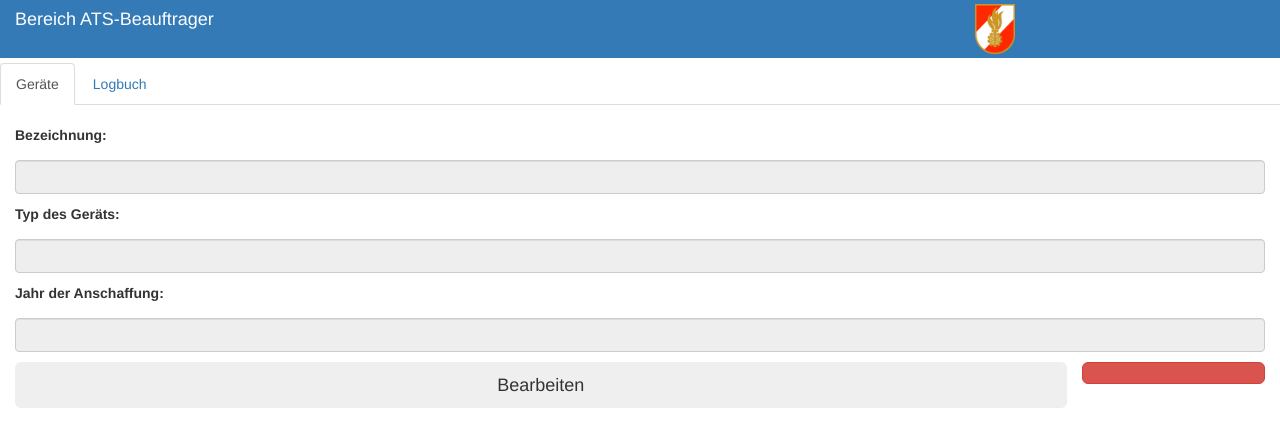
After one commit to SeppUnterwurzacher/ats_app, a Flask app: template app/templates/wart/geraetedetail.html in a window 1280 px wide. The commit adds this page. Shown: the top 447 px of the page. Run offline with Flask 2, Linux system fonts and the light colour scheme; the template is opened without the code that fills it: values that come from a table or form of the project are taken from there, others are empty; some libraries are stand-ins or nearby versions.

Commit message:
Geräte anlegen, bearbeiten und löschen eingebaut

```diff
--- a/app/routes.py
+++ b/app/routes.py
@@ -1,3 +1,5 @@
+from cmd import IDENTCHARS
+from distutils.util import execute
 from flask import render_template, url_for, redirect
 from app import app, db
 from app.forms import KPEinsatzUebung, WartNeuGeraet
@@ -65,3 +67,44 @@ def wartgeraete():
         return redirect(url_for('wartgeraete', geraete=geraete, form=form))
 
     return render_template('/wart/atsgeraete.html', geraete=geraete, form=form)
+
+@app.route('/geraetedetail/<id>', methods=['GET', 'POST'])
+def geraetedetail(id):
+    form = WartNeuGeraet()
+    geraet = Geraete.query.filter(Geraete.id==id).first()
+
+
+    if form.validate_on_submit():
+        if id == '0':
+            eintrag = Geraete(
+                name_geraet = form.bezeichnung.data,
+                typ_geraet = form.typ.data,
+                yyyy_geraet = form.anschaffung.data
+            )
+
+            db.session.add(eintrag)
+            db.session.commit()
+
+        else:
+            geraet.name_geraet = form.bezeichnung.data
+            geraet.typ_geraet = form.typ.data
+            geraet.yyyy_geraet = form.anschaffung.data
+
+            db.session.add(geraet)
+            db.session.commit()
+
+        return redirect(url_for('wartgeraete', geraete=geraet, form=form))
+
+    return render_template('/wart/geraetedetail.html', id=id, form=form, geraet=geraet)
+
+@app.route('/geraeteentfernen/<id>/<check>', methods=['GET', 'POST'])
+def geraeteentfernen(id, check):
+    geraet = Geraete.query.filter(Geraete.id==id).first()
+
+    if check=="1":
+        db.session.delete(geraet)
+        db.session.commit()
+
+        return redirect(url_for('wartgeraete'))
+
+    return render_template('/wart/geraeteentfernen.html', id=id, geraet=geraet)
--- a/app/static/css/main.css
+++ b/app/static/css/main.css
@@ -8,7 +8,7 @@ input[type=submit] {
     background-color: #5cb85c; /* Grey background */
     border: 1px solid #4cae4c; /* Dark grey border */
     color: rgb(255, 255, 255); /* Black text color */
-    font-size: 1em; /* Size of text */
+    font-size: 1.2em; /* Size of text */
     padding: 10px 16px; /* Distance between text and border */
     border-radius: 6px;
     width: 100%;
--- a/app/templates/wart/atsgeraete.html
+++ b/app/templates/wart/atsgeraete.html
@@ -14,7 +14,7 @@
                 </thead>
                 <tbody>
                     {% for geraet in geraete %}
-                    <tr>
+                    <tr onclick="location.href='{{ url_for('geraetedetail', id=geraet.id) }}'">
                         <td>{{ geraet.id }}</td>
                         <td>{{ geraet.name_geraet }}</td>
                         <td>{{ geraet.typ_geraet }}</td>
@@ -28,8 +28,7 @@
     </div>
     <div class="row">
         <div class="col-xs-12">
-            <button type="button" class="btn btn-secondary" style="float: right; margin-left:0.2em;" onclick="getElementById('neu').style.display = 'inline'"><span class="fas fa-edit"></span></button>
-            <button type="button" class="btn btn-primary" style="float: right;" onclick="getElementById('neu').style.display = 'inline'"><span class="fas fa-plus"></span></button>
+            <button type="button" class="btn btn-primary" style="float: right;" onclick="location.href='{{ url_for('geraetedetail', id='0') }}'"><span class="fas fa-plus"></span></button>
         </div>
     </div>
 
--- /dev/null
+++ b/app/templates/wart/geraetedetail.html
@@ -0,0 +1,70 @@
+{% extends 'base_wart.html'%}
+
+{% block input%}
+<br>
+<form class="form-group" action="" method="post">
+    <div class="row">
+        <div class="col-xs-12">
+
+        {{ form.hidden_tag() }}
+        <p>{{ form.bezeichnung.label() }}</p>
+        <p>{{ form.bezeichnung(class="form-control", value=geraet.name_geraet, disabled=True) }}</p>
+
+        <p>{{ form.typ.label() }}</p>
+        <p>{{ form.typ(class="form-control", value=geraet.typ_geraet, disabled=True) }}</p>
+
+        <p>{{ form.anschaffung.label() }}</p>
+        <p>{{ form.anschaffung(class="form-control", value=geraet.yyyy_geraet, disabled=True) }}</p>
+
+    </div>
+
+    {% if id == '0'%}
+    <div class="col-xs-12">
+        <p id="submit">{{ form.submit() }}</p>
+        <script>
+            var inputElements = document.getElementsByTagName('input');
+            for (var i=0; i < inputElements.length; i++) {
+                inputElements[i].disabled=false;
+            }
+        </script>
+    </div>
+    {% else %}
+    <div class="col-xs-10" style="padding-right: 0em;">
+        <p id="bearbeiten"><button type="button" class="btn btn-block btn-lg" onClick="bearbeiten(61)">Bearbeiten</button></p>
+        <p id="submit" style="display: none;">{{ form.submit() }}</p>
+    </div>
+    <div class="col-xs-2">
+        <p id="loeschen">
+            <button type="button"
+                class="btn btn-danger btn-block btn-lg"
+                onclick="location.href='{{ url_for('geraeteentfernen', id=id, check=0) }}'"><span class="fas fa-times"></span>
+            </button>
+        </p>
+
+        <p id="back" style="display: none;">
+            <button type="button"
+                class="btn btn-block btn-lg"
+                onclick="location.href='{{ url_for('wartgeraete') }}'"><span class="fas fa-arrow-left"></span>
+            </button>
+        </p>
+    </div>
+    {% endif %}
+
+</form>
+
+</div>
+
+<script>
+    function bearbeiten(){
+        document.getElementById('bearbeiten').style.display='none';
+        document.getElementById('submit').style.display='block';
+        document.getElementById('loeschen').style.display='none';
+        document.getElementById('back').style.display='block';
+
+        var inputElements = document.getElementsByTagName('input');
+        for (var i=0; i < inputElements.length; i++) {
+            inputElements[i].disabled=false;
+        }
+    }
+</script>
+{% endblock%}
```
Also changed, not shown: app/templates/wart/geraeteentfernen.html (added, +26 -0 lines), app.db, 1 other file.
